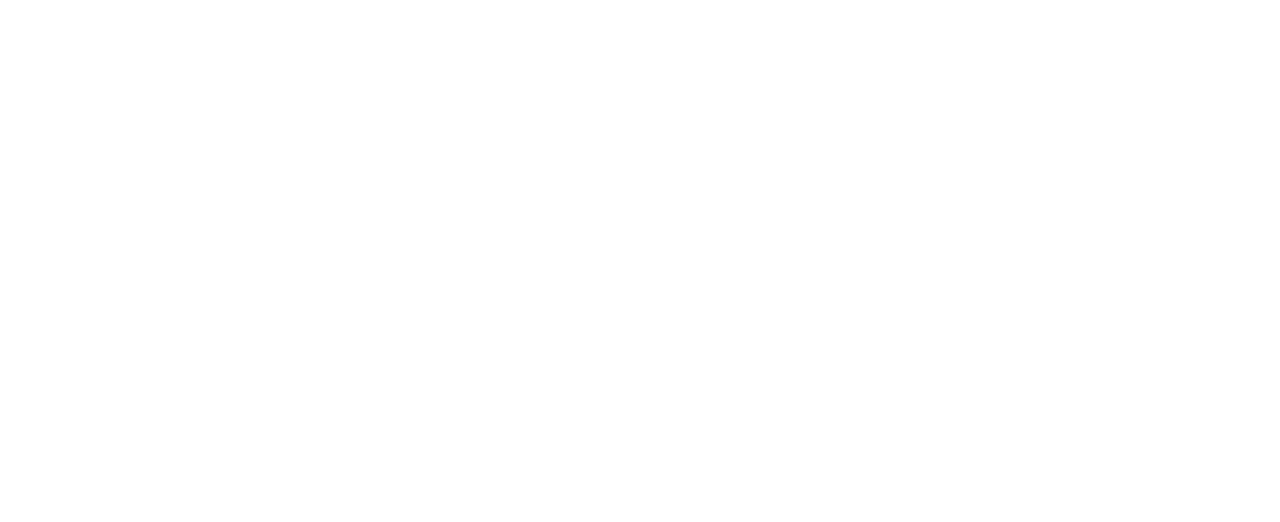
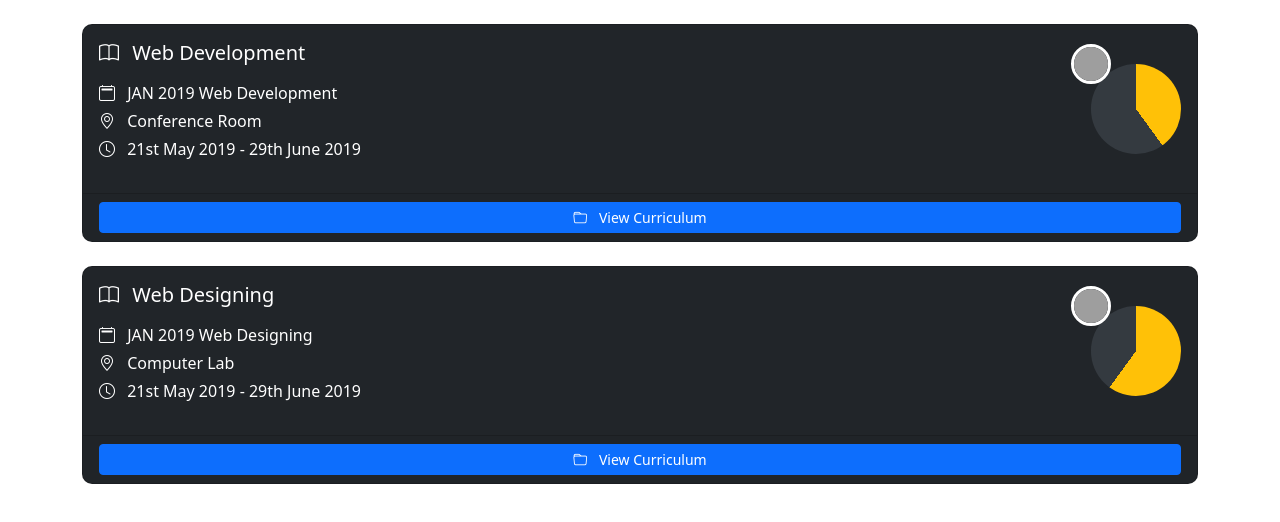
Before and after one commit to ut01635/IT_Institute_Management_MS3, an Angular app: page /test in a window 1280 px wide. Before the commit this address led to /. Shown: the top 522 px of the page. Built offline with nearby package versions, Linux system fonts and the light colour scheme; grey boxes are pictures that could not be loaded.

Commit message:
update show enrollment details in student page

```diff
--- a/src/app/Components/student/enroll-courses/enroll-courses.component.css
+++ b/src/app/Components/student/enroll-courses/enroll-courses.component.css
@@ -1,113 +1,30 @@
-.card-2 {
-    background: #1e275e;
-    max-width: 950px; /* Keep original max-width for larger screens */
-    padding: 50px 30px 50px 20px;
-    border-radius: 24px;
-    box-shadow: 0 80px 60px rgb(0 0 0 / 12%);
-  }
+.card {
+  border-radius: 10px;
+  overflow: hidden;
 
-  .col-12 {
-    margin: 30px;
-    width: 100%;
-  }
+  .progress-container {
+    position: relative;
+    width: 90px;
+    height: 90px;
 
-  .card-2 img {
-    max-width: 280px; /* original image width */
-    width: 32vw;
-    height: 300px;
-    object-fit: cover;
-    margin-left: -60px;
-    margin-right: 30px;
-    border-radius: inherit;
-    box-shadow: 0 60px 40px rgb(0 0 0 / 12%);
-    transition: border-radius 0.3s;
-  }
+    .progress-circle {
+      position: relative;
+      width: 100%;
+      height: 100%;
+      border-radius: 50%;
+      background: #343a40;
+      display: flex;
+      align-items: center;
+      justify-content: center;
 
-  .card-2 h2 {
-    font-size: 26px;
-    font-weight: 400;
-    margin-top: 0;
-    margin-right: 30px;
-    margin-bottom: 6px;
-  }
-
-  .card-2 h3 {
-    font-size: 16px;
-    font-weight: 400;
-    margin: 0 0 12px;
-    opacity: 0.66;
-  }
-
-  .card-2 p {
-    font-size: 14px;
-    font-weight: 400;
-    margin-bottom: 30px;
-    opacity: 1;
-  }
-
-  .card-2 .buttons {
-    display: flex;
-    gap: 12px;
-  }
-
-  .card-2 button {
-    border: 1px solid #f8f8f8;
-    background: transparent;
-    color: #f8f8f8;
-    width: 40%;
-    min-width: 100px;
-    text-align: center;
-    font-family: inherit;
-    padding: 12px 26px;
-    font-size: 16px;
-    border-radius: 40px;
-  }
-
-  @media (max-width: 600px) {
-    .col-12 {
-      margin-top: 100px;
-    }
-
-    .card-2 {
-      margin: 0 40px;
-      padding-left: 50px;
-      padding-right: 50px;
-      padding-bottom: 60px;
-      width: 100%;
-      text-align: center;
-      flex-direction: column;
-    }
-
-    .card-2 .buttons {
-      justify-content: center;
-    }
-
-    .card-2 .buttons button {
-      width: 50%; /* Buttons stack vertically and take 50% width */
-    }
-
-    .card-2 h2 {
-      margin-right: 0;
-      font-size: 26px;
-    }
-
-    .card-2 img {
-      margin: -100px 0 30px 0;
-      width: 100%; /* Full width image on smaller screens */
-      max-width: 1000px;
-      height: 250px;
-    }
-
-    .card-2 p {
-      max-width: 400px;
+      &::after {
+        content: '';
+        position: absolute;
+        width: 70%;
+        height: 70%;
+        border-radius: 50%;
+        background: transparent;
+      }
     }
   }
-
-  @media (max-width: 420px) {
-    .card-2 img {
-      height: 50vw;
-      width: 50vw;
-      border-radius: 50%;
-      margin: -140px 0 30px 0;
-    }
-  }
+}
--- a/src/app/Components/student/enroll-courses/enroll-courses.component.html
+++ b/src/app/Components/student/enroll-courses/enroll-courses.component.html
@@ -1,24 +1,49 @@
 <div class="container my-4">
     <h2 class="text-center mb-4">Enrolled Courses</h2>
 
-    <div class="row">
-      <!-- Course Card (repeat for each course) -->
-      <div class="col-12" *ngFor="let enrollment of enrollments">
-        <div class="card-2 d-flex align-items-center w-100 mx-auto p-4 shadow-lg rounded-3">
-          <img src="https://localhost:7055{{enrollment.course.imagePaths}}" class="card-img" alt="Course image" />
-          <div>
-            <h2 class="card-title text-white">{{enrollment.course.courseName }}</h2>
-            <h3 class="card-subtitle text-white">{{ enrollment.paymentPlan }}</h3>
-            <p class="card-text text-white">Level: {{ enrollment.course.level }}</p>
-            <p class="card-text text-white">Duration: {{ enrollment.course.duration }} months</p>
-            <p class="card-text text-white">{{ enrollment.enrollmentDate }}</p>
-            <p class="card-text text-danger">LKR {{ enrollment.course.fees }}</p>
-            <div class="buttons d-flex gap-3">
-              <button (click)="handleViewCourse(enrollment)" class="btn btn-outline-light">View</button>
-              <button (click)="handleFollowCourse(enrollment)" class="btn btn-danger text-danger">Unfollow</button>
+    <div class="container py-4">
+      <div class="row">
+        <div class="col-12 mb-4" *ngFor="let enrollment of enrollments">
+          <div class="card bg-dark text-white">
+            <div class="card-body d-flex flex-column flex-md-row justify-content-between align-items-md-center">
+              <!-- Student and Course Details -->
+              <div class="flex-grow-1">
+                <h5 class="card-title mb-3">
+                  <i class="bi bi-person me-2"></i> {{ enrollment.student.firstName }}
+                </h5>
+                <p class="mb-1">
+                  <i class="bi bi-book me-2"></i> Course: {{ enrollment.course.courseName }}
+                </p>
+                <p class="mb-1">
+                  <i class="bi bi-calendar2 me-2"></i> Enrollment Date:
+                  {{ enrollment.enrollmentDate | date }}
+                </p>
+                <p>
+                  <i class="bi bi-clock me-2"></i> Duration: {{ enrollment.course.duration }} months
+                </p>
+              </div>
+
+              <!-- Progress Circle -->
+              <div class="progress-container">
+                <div
+                  class="progress-circle"
+                  [ngStyle]="{ 'background': 'conic-gradient(#ffc107 ' + calculateProgress(enrollment.enrollmentDate, enrollment.course.duration) * 3.6 + 'deg, #343a40 0deg)' }"
+                >
+                  <div class="progress-center"></div>
+                </div>
+              </div>
+            </div>
+
+            <!-- Button -->
+            <div class="card-footer text-center">
+              <button
+                class="btn btn-primary btn-sm w-100"
+                *ngIf="shouldShowUnfollow(enrollment.enrollmentDate)"
+              >
+                <i class="bi bi-x-circle me-2"></i> Unfollow
+              </button>
             </div>
           </div>
         </div>
       </div>
     </div>
-  </div>
--- a/src/app/Components/student/enroll-courses/enroll-courses.component.ts
+++ b/src/app/Components/student/enroll-courses/enroll-courses.component.ts
@@ -8,14 +8,14 @@ import { Course, Enrollment } from '../../../Services/Modal';
   styleUrl: './enroll-courses.component.css'
 })
 export class EnrollCoursesComponent implements OnInit {
-  enrollments:Enrollment[] = [];
+  enrollments: Enrollment[] = [];
 
-  constructor(private enrollmentService:EnrollmentService){}
+  constructor(private enrollmentService: EnrollmentService) { }
 
   ngOnInit(): void {
-    this.enrollmentService.getallEnrollement().subscribe(data=>{
+    this.enrollmentService.getallEnrollement().subscribe(data => {
       this.enrollments = data
-    }, erorr=>{
+    }, erorr => {
       console.log(erorr.erorr);
 
     });
@@ -27,4 +27,23 @@ export class EnrollCoursesComponent implements OnInit {
   handleFollowCourse(course: any) {
     console.log('Following course:', course.title);
   }
+
+  // Calculate progress based on enrollment date and course duration
+  calculateProgress(enrollmentDate: Date, duration: number): number {
+    const enrollmentStart = new Date(enrollmentDate);
+    const now = new Date();
+    const totalDays = duration * 30; // Approximate total days for course duration
+    const elapsedDays = Math.min(
+      Math.max(0, (now.getTime() - enrollmentStart.getTime()) / (1000 * 60 * 60 * 24)),
+      totalDays
+    );
+    return Math.round((elapsedDays / totalDays) * 100);
+  }
+
+  // Determine if the "Unfollow" button should be hidden based on enrollment date
+  shouldShowUnfollow(enrollmentDate: Date): boolean {
+    const threeDaysAfter = new Date(enrollmentDate);
+    threeDaysAfter.setDate(threeDaysAfter.getDate() + 3); // Add 3 days to the enrollment date
+    return new Date() <= threeDaysAfter;
+  }
 }
--- a/src/app/Modals/student/enrollment-form/enrollment-form.component.css
+++ b/src/app/Modals/student/enrollment-form/enrollment-form.component.css
@@ -0,0 +1,41 @@
+.card {
+    border-radius: 10px;
+    overflow: hidden;
+
+    .progress-container {
+      position: relative;
+      width: 90px;
+      height: 90px;
+
+      .outside-image {
+        position: absolute;
+        top: -20px;
+        left: -20px;
+        width: 40px;
+        height: 40px;
+        border-radius: 50%;
+        border: 3px solid #fff;
+        z-index: 2;
+      }
+
+      .progress-circle {
+        position: relative;
+        width: 100%;
+        height: 100%;
+        border-radius: 50%;
+        background: #343a40;
+        display: flex;
+        align-items: center;
+        justify-content: center;
+
+        &::after {
+          content: '';
+          position: absolute;
+          width: 70%;
+          height: 70%;
+          border-radius: 50%;
+          background: transparent;
+        }
+      }
+    }
+  }
--- a/src/app/Modals/student/enrollment-form/enrollment-form.component.html
+++ b/src/app/Modals/student/enrollment-form/enrollment-form.component.html
@@ -1 +1,45 @@
-<p>enrollment-form works!</p>
+<div class="container py-4">
+    <div class="row">
+      <div class="col-12 mb-4" *ngFor="let card of curriculumCards">
+        <div class="card bg-dark text-white">
+          <div class="card-body d-flex flex-column flex-md-row justify-content-between align-items-md-center">
+            <!-- Card Content -->
+            <div class="flex-grow-1">
+              <!-- Title -->
+              <h5 class="card-title mb-3">
+                <i class="bi bi-book me-2"></i> {{ card.title }}
+              </h5>
+
+              <!-- Details -->
+              <div class="mb-3">
+                <p class="mb-1">
+                  <i class="bi bi-calendar2 me-2"></i> {{ card.description }}
+                </p>
+                <p class="mb-1">
+                  <i class="bi bi-geo-alt me-2"></i> {{ card.location }}
+                </p>
+                <p>
+                  <i class="bi bi-clock me-2"></i> {{ card.date }}
+                </p>
+              </div>
+            </div>
+
+            <!-- Progress Circle -->
+            <div class="progress-container">
+              <img [src]="card.image" alt="Image outside" class="outside-image" />
+              <div class="progress-circle" [ngStyle]="{ 'background': getProgressStyle(card.progress) }">
+                <div class="progress-center"></div>
+              </div>
+            </div>
+          </div>
+
+          <!-- Button -->
+          <div class="card-footer text-center">
+            <button class="btn btn-primary btn-sm w-100">
+              <i class="bi bi-folder me-2"></i> View Curriculum
+            </button>
+          </div>
+        </div>
+      </div>
+    </div>
+  </div>
--- a/src/app/Modals/student/enrollment-form/enrollment-form.component.ts
+++ b/src/app/Modals/student/enrollment-form/enrollment-form.component.ts
@@ -6,5 +6,28 @@ import { Component } from '@angular/core';
   styleUrl: './enrollment-form.component.css'
 })
 export class EnrollmentFormComponent {
+  curriculumCards = [
+    {
+      title: 'Web Development',
+      description: 'JAN 2019 Web Development',
+      location: 'Conference Room',
+      date: '21st May 2019 - 29th June 2019',
+      image: 'assets/web-dev.png', // Outside image
+      progress: 40
+    },
+    {
+      title: 'Web Designing',
+      description: 'JAN 2019 Web Designing',
+      location: 'Computer Lab',
+      date: '21st May 2019 - 29th June 2019',
+      image: 'assets/web-design.png', // Outside image
+      progress: 60
+    }
+  ];
 
+  // Method to dynamically generate the gradient background
+  getProgressStyle(progress: number): string {
+    const angle = progress * 3.6; // Convert percentage to degrees
+    return `conic-gradient(#ffc107 ${angle}deg, #343a40 0deg)`;
+  }
 }
--- a/src/app/app-routing.module.ts
+++ b/src/app/app-routing.module.ts
@@ -29,6 +29,7 @@ import { AuthGuard } from './authGuard/auth.guard';
 import { AdminFormComponent } from './Modals/admin/admin-form/admin-form.component';
 import { AnnouncementFormComponent } from './Modals/admin/announcement-form/announcement-form.component';
 import { PasswordRestFormComponent } from './Modals/student/password-rest-form/password-rest-form.component';
+import { EnrollmentFormComponent } from './Modals/student/enrollment-form/enrollment-form.component';
 
 const routes: Routes = [
   {
@@ -78,6 +79,7 @@ const routes: Routes = [
   { path: 'login', component: LoginComponent },
   { path: 'form', component: PasswordRestFormComponent },
   {path:'adminForm',component:AdminFormComponent},
+  {path:'test', component:EnrollmentFormComponent},
 
   { path: '', redirectTo: '/', pathMatch: 'full' }
 
```
